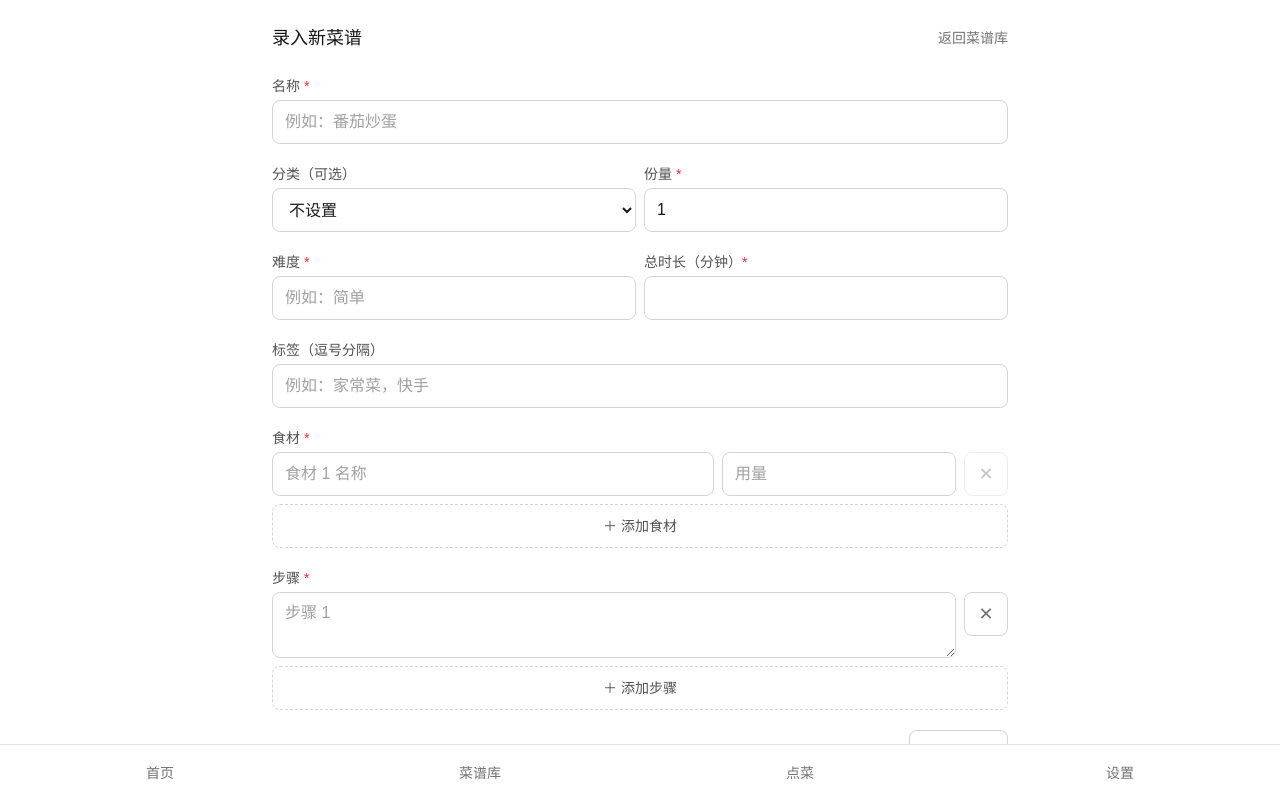
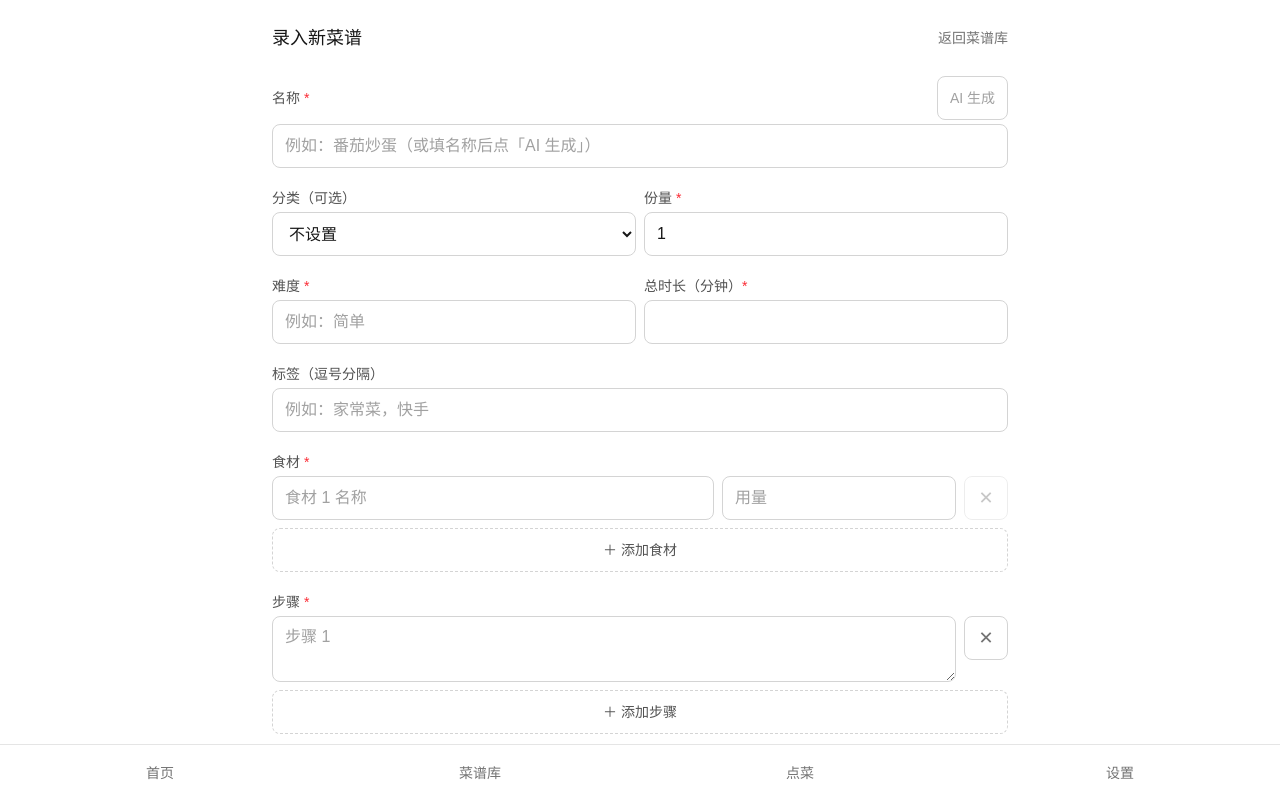
Before and after one commit to Zhangxml/AI-eat, a Next.js app: page /recipes/new in a window 1280 px wide. Shown: the top 800 px of the page. Built offline with nearby package versions, Linux system fonts and the light colour scheme.

Commit message:
feat: 录入表单名称旁新增 AI 生成——按名称生成整份菜谱回填，核对后手动保存

```diff
--- a/src/components/RecipeForm.tsx
+++ b/src/components/RecipeForm.tsx
@@ -55,6 +55,8 @@ export default function RecipeForm({
 
   const [submitting, setSubmitting] = useState(false)
   const [estimating, setEstimating] = useState(false)
+  // AI 整份生成（按名称）：生成中禁用相关按钮；完成后回填全部字段，由用户核对后手动保存
+  const [generating, setGenerating] = useState(false)
 
   // 食材名非空集合：AI 按钮可用性判断与请求体共用
   const ingredientNames = ingredients.map((r) => r.name.trim()).filter((n) => n !== '')
@@ -172,8 +174,7 @@ export default function RecipeForm({
 
   // AI 估算营养（裁定 3）：调 POST /api/ai/recipes，取 recipe.nutrition 回填四项
   async function handleEstimate() {
-    if (aiDisabled) return
-    setEstimating(true)
+    if (aiDisabled) return    setEstimating(true)
     try {
       const res = await apiFetch('/api/ai/recipes', {
         method: 'POST',
@@ -215,6 +216,75 @@ export default function RecipeForm({
     }
   }
 
+  // AI 整份生成（按名称）：调 POST /api/ai/recipes { dish: 名称 }，成功后把整份菜谱回填表单各字段。
+  // 只回填不保存：source 保持 'manual'（用户核对修改后手动保存，保存动作仍走表单提交），
+  // 营养/分类由 AI 结果带入但用户可随意改；名称为唯一必要输入。
+  async function handleGenerate() {
+    const trimName = name.trim()
+    if (trimName === '' || generating || submitting || estimating) return
+    setGenerating(true)
+    try {
+      const res = await apiFetch('/api/ai/recipes', {
+        method: 'POST',
+        headers: { 'Content-Type': 'application/json' },
+        body: JSON.stringify({ dish: trimName }),
+      })
+      if (res.status === 503) {
+        alert('AI 未配置，无法生成菜谱')
+        return
+      }
+      if (!res.ok) {
+        // 400/502 等：优先透出服务端中文 error（502 文案自带解析失败详情）
+        let msg = 'AI 生成失败，请稍后重试'
+        try {
+          const data = (await res.json()) as { error?: string }
+          if (typeof data?.error === 'string' && data.error !== '') msg = data.error
+        } catch {
+          // 保留默认文案
+        }
+        alert(msg)
+        return
+      }
+      const data = (await res.json()) as AiEstimateResponse
+      const r = data.recipe
+      if (!r) {
+        alert('AI 未返回菜谱数据')
+        return
+      }
+      // 整份回填（不含 id/时间戳/source——那是服务端入库语义，与本表单无关）：
+      // 标签用中文逗号连接以匹配 tagsText 的回显格式；营养四项转字符串回填
+      setName(r.name)
+      setCategory(r.category)
+      setServings(String(r.servings))
+      setDifficulty(r.difficulty)
+      setTotalTimeMin(String(r.totalTimeMin))
+      setTagsText(r.tags.join('，'))
+      setIngredients(
+        r.ingredients.length > 0
+          ? r.ingredients.map((i) => ({ name: i.name, amount: i.amount }))
+          : [{ name: '', amount: '' }],
+      )
+      setSteps(r.steps.length > 0 ? [...r.steps] : [''])
+      if (r.nutrition) {
+        setCaloriesText(String(r.nutrition.caloriesKcal))
+        setProteinText(String(r.nutrition.proteinG))
+        setFatText(String(r.nutrition.fatG))
+        setCarbText(String(r.nutrition.carbG))
+      } else {
+        setCaloriesText('')
+        setProteinText('')
+        setFatText('')
+        setCarbText('')
+      }
+      // 回填后置顶提示核对：不自动保存（需求明确要求用户核对后手动保存）
+      alert('已按名称生成菜谱并填入各字段，请核对修改后再保存')
+    } catch {
+      alert('AI 生成失败，网络异常，请稍后重试')
+    } finally {
+      setGenerating(false)
+    }
+  }
+
   // 行操作：新增即在尾部补一空白行；删除即按索引过滤（食材至少保留一行）
   function addIngredient() {
     setIngredients((prev) => [...prev, { name: '', amount: '' }])
@@ -243,21 +313,32 @@ export default function RecipeForm({
 
   return (
     <form onSubmit={handleSubmit} className="flex flex-col gap-5">
-      {/* 基本信息 */}
-      <label className="block">
-        <span className="mb-1 block text-sm text-neutral-600 dark:text-neutral-400">
-          名称 <span className="text-red-500 dark:text-red-400">*</span>
-        </span>
+      {/* 基本信息：名称 + AI 生成整份菜谱（只填名称即可用；生成后仅回填表单，不自动保存） */}
+      <section>
+        <div className="mb-1 flex items-center justify-between gap-2">
+          <span className="block text-sm text-neutral-600 dark:text-neutral-400">
+            名称 <span className="text-red-500 dark:text-red-400">*</span>
+          </span>
+          <button
+            type="button"
+            onClick={handleGenerate}
+            disabled={generating || submitting || estimating || name.trim() === ''}
+            aria-label="AI 生成菜谱"
+            className="min-h-[44px] shrink-0 rounded-lg border border-neutral-900 px-3 text-sm font-medium text-neutral-900 transition-colors active:bg-neutral-100 disabled:border-neutral-300 disabled:text-neutral-400 dark:border-neutral-100 dark:text-neutral-100 dark:active:bg-neutral-800 dark:disabled:border-neutral-700 dark:disabled:text-neutral-500"
+          >
+            {generating ? '生成中…' : 'AI 生成'}
+          </button>
+        </div>
         <input
           type="text"
           required
           value={name}
           onChange={(e) => setName(e.target.value)}
-          placeholder="例如：番茄炒蛋"
+          placeholder="例如：番茄炒蛋（或填名称后点「AI 生成」）"
           aria-label="菜谱名称"
           className={inputClass}
         />
-      </label>
+      </section>
 
       <div className="grid grid-cols-2 gap-2">
         <label className="block">
```
